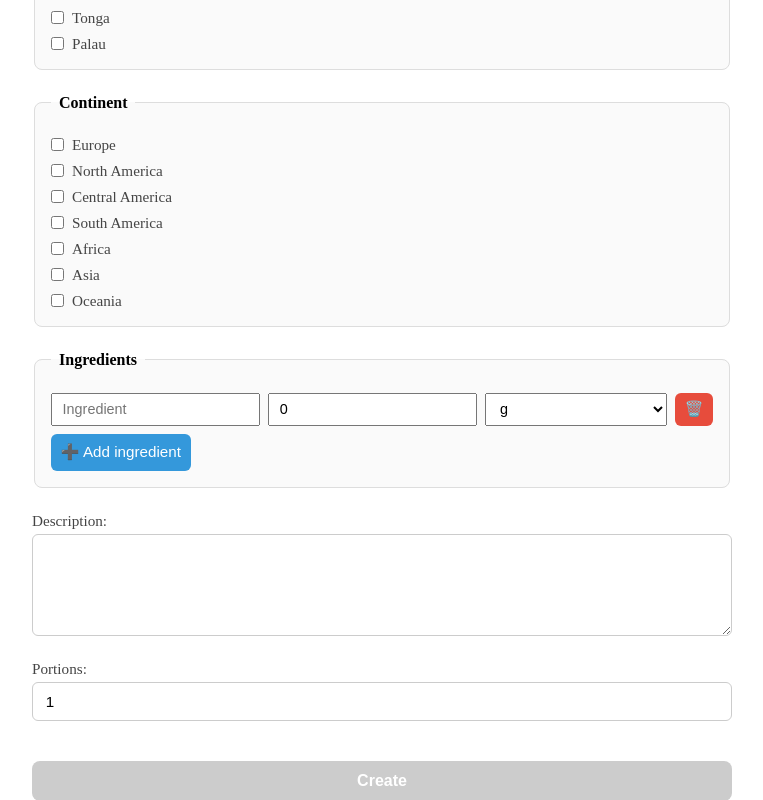
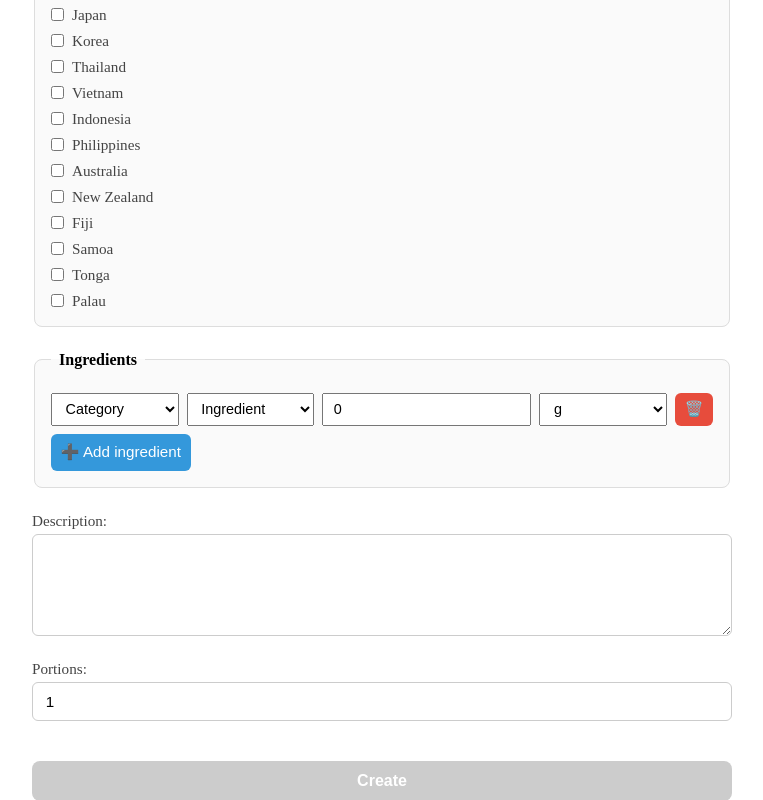
Before and after one commit to maitevargas9/recipe-management-app, an Angular app: page /create in a window 1280 px wide. Both pictures are taken after a click on the button "➕ Add ingredient". Shown: the part 2951-3751 px from the top of the page, without its empty margins (258-1021 px from the left). Built offline with nearby package versions, Linux system fonts and the light colour scheme.

Commit message:
Recipe recipe-form two changes. Countries and continents are filtered according to the information. When adding ingredients, the category is also displayed. When specifying the category, certain ingredients are displayed.

```diff
--- a/src/app/components/recipe-form/recipe-form.component.html
+++ b/src/app/components/recipe-form/recipe-form.component.html
@@ -74,9 +74,20 @@
     </fieldset>
 
     <fieldset>
+      <legend>Continent</legend>
+      <div *ngFor="let cnt of continents">
+        <label class="checkbox-inline">
+          <input type="checkbox" [checked]="form.value.continents.includes(cnt)"
+            (change)="onCheckboxChange($event, 'continents', cnt)" />
+          {{ cnt }}
+        </label>
+      </div>
+    </fieldset>
+
+    <fieldset>
       <legend>Country</legend>
-      <div *ngFor="let cty of countries">
-        <label>
+      <div *ngFor="let cty of filteredCountries">
+        <label class="checkbox-inline">
           <input type="checkbox" [checked]="form.value.countries.includes(cty)"
             (change)="onCheckboxChange($event, 'countries', cty)" />
           {{ cty }}
@@ -85,28 +96,33 @@
     </fieldset>
 
     <fieldset>
-      <legend>Continent</legend>
-      <div *ngFor="let cnt of continents">
-        <label>
-          <input type="checkbox" [checked]="form.value.continents.includes(cnt)"
-            (change)="onCheckboxChange($event, 'continents', cnt)" />
-          {{ cnt }}
-        </label>
-      </div>
-    </fieldset>
+      <legend>Ingredients</legend>
 
-    <fieldset>
-      <legend>Ingredients</legend>
       <div formArrayName="ingredients">
         <div *ngFor="let ing of ingredients.controls; let i = index" [formGroupName]="i" class="ingredient-row">
-          <input formControlName="name" placeholder="Ingredient" />
-          <input type="number" formControlName="amount" min="0.1" step="0.1" />
+          <select formControlName="category">
+            <option value="" disabled selected>Category</option>
+            <option *ngFor="let cat of ingredientCategories" [value]="cat">
+              {{ cat }}
+            </option>
+          </select>
+
+          <select formControlName="name">
+            <option value="" disabled selected>Ingredient</option>
+            <option *ngFor="let name of getIngredientsForCategory(ing.get('category')?.value)" [value]="name">
+              {{ name }}
+            </option>
+          </select>
+
+          <input type="number" formControlName="amount" min="0.1" step="0.1" placeholder="Amount" />
           <select formControlName="unit">
             <option *ngFor="let u of units" [value]="u">{{ u }}</option>
           </select>
+
           <button type="button" (click)="removeIngredient(i)">🗑️</button>
         </div>
       </div>
+
       <button type="button" (click)="addIngredient()">➕ Add ingredient</button>
     </fieldset>
 
--- a/src/app/components/recipe-form/recipe-form.component.ts
+++ b/src/app/components/recipe-form/recipe-form.component.ts
@@ -11,8 +11,12 @@ import { ActivatedRoute, Router } from '@angular/router';
 import { RecipeService } from '../../services/recipe.service';
 import { Recipe, Category, DietType, MealTime } from '../../models/recipe';
 import { Season, Holiday, Occasion } from '../../models/context';
-import { Country, Continent } from '../../models/geo';
-import { Ingredient } from '../../models/ingredient';
+import { Country, Continent, CountryToContinent } from '../../models/geo';
+import {
+  Ingredient,
+  IngredientCategory,
+  ingredientExamples,
+} from '../../models/ingredient';
 import { Unit } from '../../models/unit';
 
 @Component({
@@ -36,6 +40,9 @@ export class RecipeFormComponent implements OnInit {
   countries = Object.values(Country);
   continents = Object.values(Continent);
   units = Object.values(Unit);
+  filteredCountries = this.countries;
+  ingredientCategories = Object.values(IngredientCategory);
+  ingredientExamples = ingredientExamples;
 
   constructor(
     private fb: FormBuilder,
@@ -63,6 +70,29 @@ export class RecipeFormComponent implements OnInit {
       ingredients: this.fb.array([]),
     });
 
+    this.form
+      .get('countries')!
+      .valueChanges.subscribe((countries: Country[]) => {
+        if (countries && countries.length > 0) {
+          const continents = Array.from(
+            new Set(countries.map((c) => CountryToContinent[c]))
+          );
+          this.form.patchValue({ continents }, { emitEvent: false });
+        }
+      });
+
+    this.form
+      .get('continents')!
+      .valueChanges.subscribe((continents: Continent[]) => {
+        if (continents && continents.length > 0) {
+          this.filteredCountries = this.countries.filter((country) =>
+            continents.includes(CountryToContinent[country])
+          );
+        } else {
+          this.filteredCountries = this.countries;
+        }
+      });
+
     if (this.editMode && this.recipeId) {
       const recipe = this.recipeService.getById(this.recipeId);
       if (recipe) {
@@ -75,9 +105,14 @@ export class RecipeFormComponent implements OnInit {
     return this.form.get('ingredients') as FormArray;
   }
 
+  getIngredientsForCategory(category: IngredientCategory): string[] {
+    return this.ingredientExamples[category] || [];
+  }
+
   addIngredient(ingredient?: Ingredient) {
     this.ingredients.push(
       this.fb.group({
+        category: [ingredient?.category || '', Validators.required],
         name: [ingredient?.name || '', Validators.required],
         amount: [
           ingredient?.amount || 0,
```
